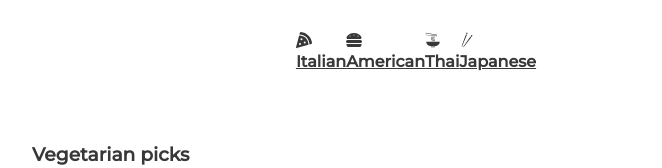
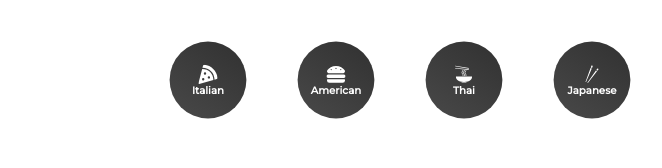
Before and after one commit to MKdev431/recipe-app, a React (Vite) app: page / in a window 1280 px wide. Shown: the top 168 px of the page, without its empty margins (224-886 px from the left). Built offline with nearby package versions, Linux system fonts and the light colour scheme; no server answers.

Commit message:
style nav

```diff
--- a/src/App.jsx
+++ b/src/App.jsx
@@ -1,5 +1,5 @@
+import Category from "./components/Category";
 import Pages from "./pages/Pages";
-import Category from "./components/Category";
 import { BrowserRouter as Router } from "react-router-dom";
 
 import "./App.css";
--- a/src/components/Category.jsx
+++ b/src/components/Category.jsx
@@ -6,22 +6,22 @@
 export default function Category() {
   return (
     <List>
-      <NavLink to={"/cuisine/Italian"}>
+      <SLink to={"/cuisine/Italian"}>
         <FaPizzaSlice />
         <h4>Italian</h4>
-      </NavLink>
-      <NavLink to={"/cuisine/American"}>
+      </SLink>
+      <SLink to={"/cuisine/American"}>
         <FaHamburger />
         <h4>American</h4>
-      </NavLink>
-      <NavLink to={"/cuisine/Thai"}>
+      </SLink>
+      <SLink to={"/cuisine/Thai"}>
         <GiNoodles />
         <h4>Thai</h4>
-      </NavLink>
-      <NavLink to={"/cuisine/Japanese"}>
+      </SLink>
+      <SLink to={"/cuisine/Japanese"}>
         <GiChopsticks />
         <h4>Japanese</h4>
-      </NavLink>
+      </SLink>
     </List>
   );
 }
@@ -31,3 +31,39 @@
   justify-content: center;
   margin: 2rem 0;
 `;
+
+const SLink = styled(NavLink)`
+  display: flex;
+  flex-direction: column;
+  justify-content: center;
+  align-items: center;
+  border-radius: 50%;
+  margin-right: 2rem;
+  text-decoration: none;
+  background: linear-gradient(35deg, #494949, #313131);
+  height: 6rem;
+  width: 6rem;
+  cursor: pointer;
+  transform: scale(0.8);
+
+  h4 {
+    color: white;
+    font-size: 0.8rem;
+  }
+
+  svg {
+    color: white;
+    font-size: 1.5rem;
+  }
+  &.active {
+    background: linear-gradient(to right, #f27121, #e94057);
+
+    svg {
+      color: white;
+    }
+
+    h4 {
+      color: white;
+    }
+  }
+`;
--- a/src/components/Veggie.jsx
+++ b/src/components/Veggie.jsx
@@ -7,10 +7,10 @@
   const [veggie, setVeggie] = useState([]);
 
   useEffect(() => {
-    getPopular();
+    getVeggie();
   }, []);
 
-  const getPopular = async () => {
+  const getVeggie = async () => {
     const check = localStorage.getItem("veggie");
 
     if (check) {
```
